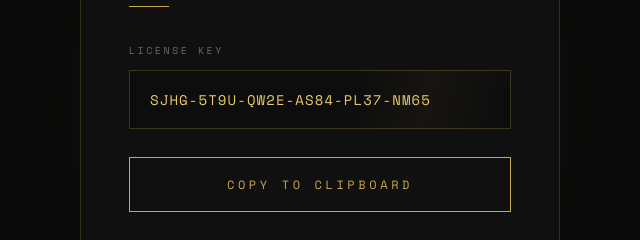
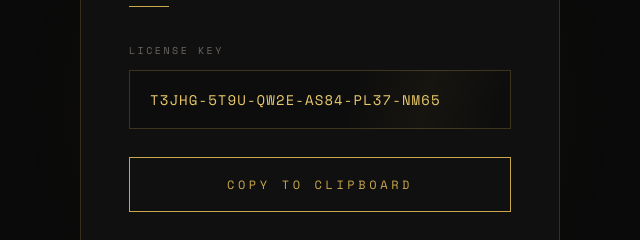
Before and after one commit to bananaGanteng/my-key-site, a plain HTML site: page index.html in a window 1280 px wide. Shown: the part 294-534 px from the top of the page, 320-960 px from the left. Drawn offline with nearby package versions, Linux system fonts and the light colour scheme.

Commit message:
Update key display value in index.html

```diff
--- a/index.html
+++ b/index.html
@@ -252,7 +252,7 @@
     <input
       class="key-display"
       id="keyBox"
-      value="SJHG-5T9U-QW2E-AS84-PL37-NM65"
+      value="T3JHG-5T9U-QW2E-AS84-PL37-NM65"
       readonly
     >
   </div>
```
